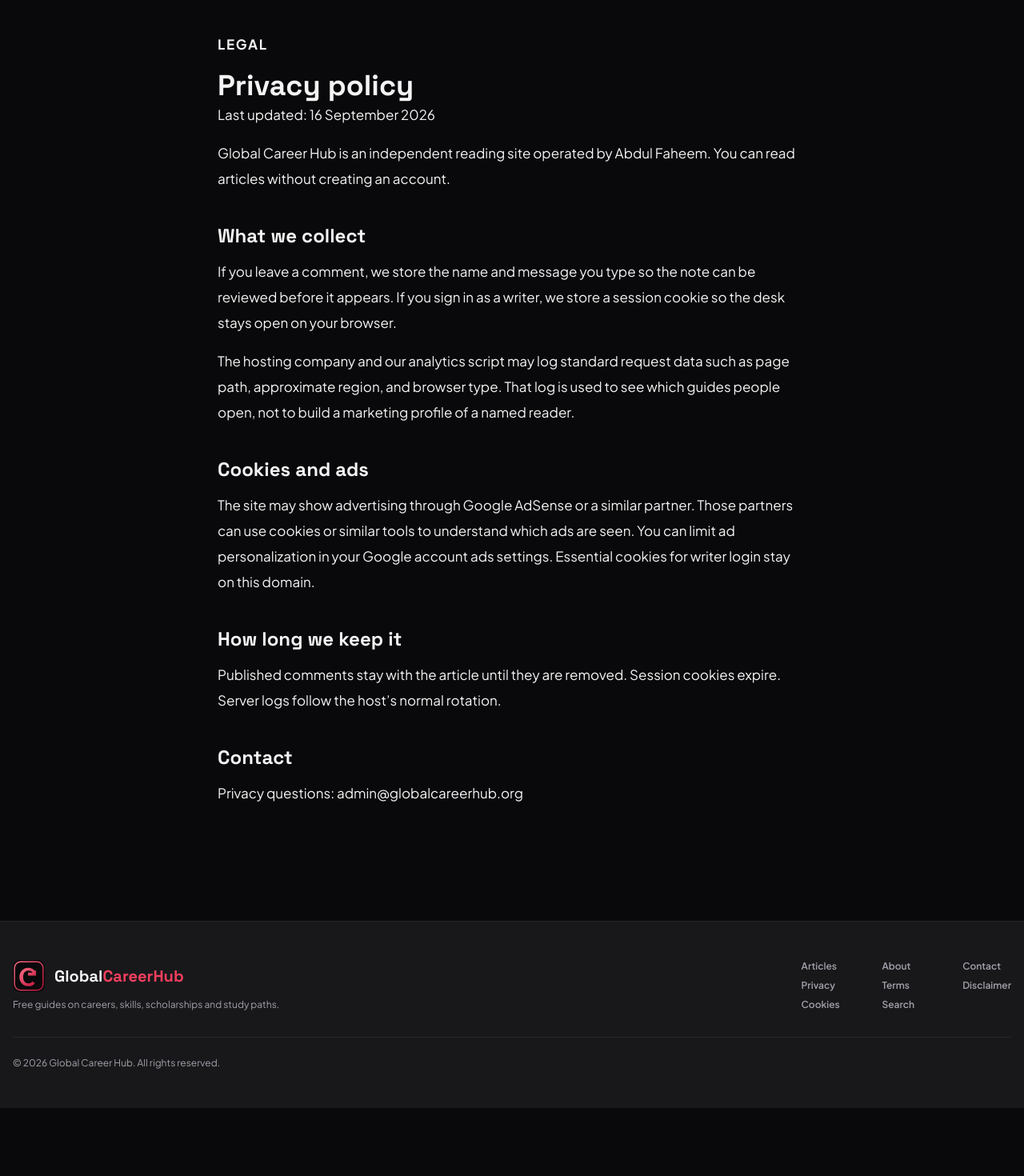
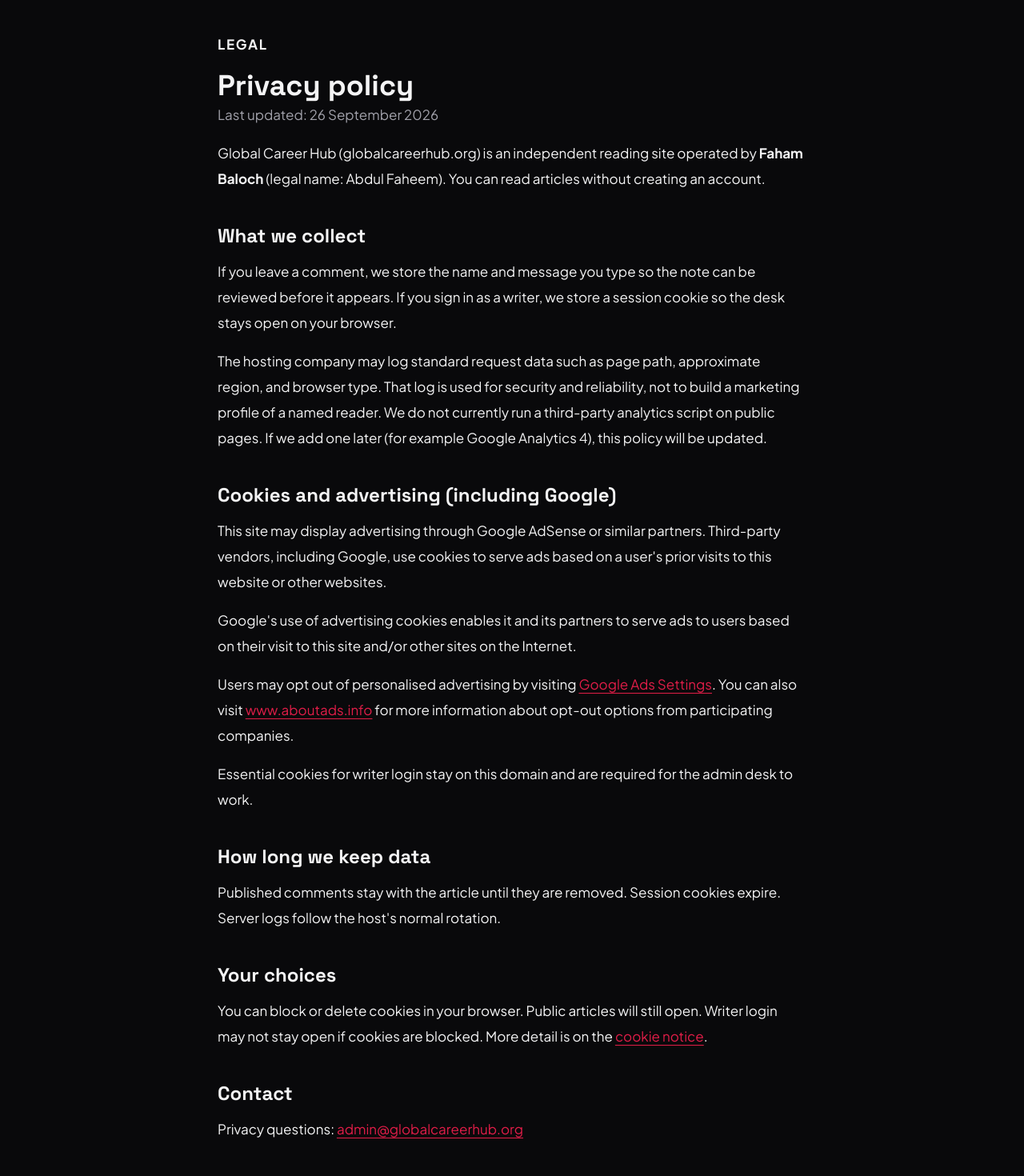
Before and after one commit to faham112/nextjs-mysql-blog, a Next.js app: page /privacy in a window 1280 px wide. Shown: the part 160-1630 px from the top of the page at 80% size. Before the commit the page ends 1545 px from the top, so only its background shows below. Built offline with nearby package versions, Linux system fonts and the light colour scheme; no server answers; the database is empty.

Commit message:
AdSense readiness: privacy/terms/cookies/about, 301 redirects for broken slugs, ads.txt

```diff
--- a/next.config.ts
+++ b/next.config.ts
@@ -12,9 +12,38 @@ const nextConfig: NextConfig = {
     ],
     unoptimized: false,
   },
+  async redirects() {
+    return [
+      // Broken internal related-post slugs → live posts
+      {
+        source: "/posts/build-a-portfolio-employers-actually-open-in-2026",
+        destination: "/posts/build-a-portfolio-employers-actually-open",
+        permanent: true,
+      },
+      {
+        source: "/posts/remote-work-skills-that-still-pass-a-hiring-screen-in-2026",
+        destination: "/posts/remote-work-skills-that-still-show-up-on-hiring-screens",
+        permanent: true,
+      },
+      {
+        source: "/posts/ai-skills-path-pakistan-2026",
+        destination: "/posts/ai-skills-employers-want-in-2026",
+        permanent: true,
+      },
+      {
+        source: "/posts/ai-tools-freelance-without-coding",
+        destination: "/category/skills",
+        permanent: true,
+      },
+      {
+        source: "/posts/how-to-keep-a-job-search-from-eating-your-whole-life",
+        destination: "/posts/sunday-reset-long-job-search",
+        permanent: true,
+      },
+    ];
+  },
   async rewrites() {
     return [
-      // Always serve uploads via API (survives missing public/ files on Hostinger)
       {
         source: "/uploads/:name",
         destination: "/api/media/:name",
--- /dev/null
+++ b/src/app/ads.txt/route.ts
@@ -0,0 +1,30 @@
+import { NextResponse } from "next/server";
+
+export const dynamic = "force-dynamic";
+
+/**
+ * Serve ads.txt for AdSense / MCM.
+ * Set ADSENSE_PUB_ID in Hostinger env (numbers only, e.g. 1234567890123456).
+ * Format required by Google: google.com, pub-XXXXXXXX, DIRECT, f08c47fec0942fa0
+ */
+export async function GET() {
+  const pub = (process.env.ADSENSE_PUB_ID || "").replace(/\D/g, "");
+  const lines: string[] = [
+    "# GlobalCareerHub ads.txt — update ADSENSE_PUB_ID after AdSense approval",
+  ];
+  if (pub.length >= 10) {
+    lines.push(`google.com, pub-${pub}, DIRECT, f08c47fec0942fa0`);
+  } else {
+    // Placeholder line so the file exists (replace after you get a publisher ID)
+    lines.push("# google.com, pub-XXXXXXXXXXXXXXXX, DIRECT, f08c47fec0942fa0");
+  }
+  lines.push("");
+
+  return new NextResponse(lines.join("\n"), {
+    status: 200,
+    headers: {
+      "Content-Type": "text/plain; charset=utf-8",
+      "Cache-Control": "public, max-age=3600",
+    },
+  });
+}
--- a/src/app/cookies/page.tsx
+++ b/src/app/cookies/page.tsx
@@ -1,18 +1,44 @@
 import type { Metadata } from "next";
 import Link from "next/link";
+
 export const metadata: Metadata = {
   title: "Cookies",
-  description: "How cookies are used on Global Career Hub.",
+  description: "How cookies are used on Global Career Hub, including advertising cookies.",
   alternates: { canonical: "/cookies" },
 };
+
 export default function CookiesPage() {
   return (
     <article className="prose-blog mx-auto max-w-3xl px-4 py-16">
       <p className="text-xs font-bold uppercase tracking-widest text-brand-600">Legal</p>
       <h1 className="font-heading text-4xl font-extrabold">Cookie notice</h1>
-      <p>A cookie is a small file stored by your browser. This site uses a session cookie after a writer signs in. Analytics and advertising partners may set their own cookies when those scripts are active.</p>
-      <p>You can block or delete cookies in your browser. The public articles will still open. Writer login may not stay open if cookies are blocked.</p>
-      <p>More detail sits in the <Link href="/privacy">privacy policy</Link>.</p>
+      <p className="text-xs" style={{ color: "var(--muted)" }}>
+        Last updated: 26 September 2026
+      </p>
+      <p>
+        A cookie is a small file stored by your browser. This site uses a session cookie after a
+        writer signs in so the admin desk stays open.
+      </p>
+      <p>
+        When advertising is enabled, third-party vendors — including Google — may use cookies to
+        serve ads based on prior visits to this site and other sites. You can manage personalised
+        ads at{" "}
+        <a href="https://adssettings.google.com" rel="noopener noreferrer" target="_blank">
+          Google Ads Settings
+        </a>{" "}
+        and learn more at{" "}
+        <a href="https://www.aboutads.info" rel="noopener noreferrer" target="_blank">
+          aboutads.info
+        </a>
+        .
+      </p>
+      <p>
+        You can block or delete cookies in your browser. Public articles will still open. Writer
+        login may not stay open if cookies are blocked.
+      </p>
+      <p>
+        More detail sits in the <Link href="/privacy">privacy policy</Link>.
+      </p>
     </article>
   );
 }
--- a/src/app/privacy/page.tsx
+++ b/src/app/privacy/page.tsx
@@ -1,25 +1,85 @@
 import type { Metadata } from "next";
+import Link from "next/link";
+
 export const metadata: Metadata = {
   title: "Privacy policy",
-  description: "How Global Career Hub collects and uses information, including cookies and advertising.",
+  description:
+    "How Global Career Hub collects and uses information, including cookies and Google advertising.",
   alternates: { canonical: "/privacy" },
 };
+
 export default function PrivacyPage() {
   return (
     <article className="prose-blog mx-auto max-w-3xl px-4 py-16">
       <p className="text-xs font-bold uppercase tracking-widest text-brand-600">Legal</p>
       <h1 className="font-heading text-4xl font-extrabold">Privacy policy</h1>
-      <p className="text-xs text-slate-500">Last updated: 16 September 2026</p>
-      <p>Global Career Hub is an independent reading site operated by Abdul Faheem. You can read articles without creating an account.</p>
+      <p className="text-xs" style={{ color: "var(--muted)" }}>
+        Last updated: 26 September 2026
+      </p>
+
+      <p>
+        Global Career Hub (globalcareerhub.org) is an independent reading site operated by{" "}
+        <strong>Faham Baloch</strong> (legal name: Abdul Faheem). You can read articles without
+        creating an account.
+      </p>
+
       <h2>What we collect</h2>
-      <p>If you leave a comment, we store the name and message you type so the note can be reviewed before it appears. If you sign in as a writer, we store a session cookie so the desk stays open on your browser.</p>
-      <p>The hosting company and our analytics script may log standard request data such as page path, approximate region, and browser type. That log is used to see which guides people open, not to build a marketing profile of a named reader.</p>
-      <h2>Cookies and ads</h2>
-      <p>The site may show advertising through Google AdSense or a similar partner. Those partners can use cookies or similar tools to understand which ads are seen. You can limit ad personalization in your Google account ads settings. Essential cookies for writer login stay on this domain.</p>
-      <h2>How long we keep it</h2>
-      <p>Published comments stay with the article until they are removed. Session cookies expire. Server logs follow the host’s normal rotation.</p>
+      <p>
+        If you leave a comment, we store the name and message you type so the note can be reviewed
+        before it appears. If you sign in as a writer, we store a session cookie so the desk stays
+        open on your browser.
+      </p>
+      <p>
+        The hosting company may log standard request data such as page path, approximate region, and
+        browser type. That log is used for security and reliability, not to build a marketing
+        profile of a named reader. We do not currently run a third-party analytics script on public
+        pages. If we add one later (for example Google Analytics 4), this policy will be updated.
+      </p>
+
+      <h2>Cookies and advertising (including Google)</h2>
+      <p>
+        This site may display advertising through Google AdSense or similar partners. Third-party
+        vendors, including Google, use cookies to serve ads based on a user&apos;s prior visits to
+        this website or other websites.
+      </p>
+      <p>
+        Google&apos;s use of advertising cookies enables it and its partners to serve ads to users
+        based on their visit to this site and/or other sites on the Internet.
+      </p>
+      <p>
+        Users may opt out of personalised advertising by visiting{" "}
+        <a href="https://adssettings.google.com" rel="noopener noreferrer" target="_blank">
+          Google Ads Settings
+        </a>
+        . You can also visit{" "}
+        <a href="https://www.aboutads.info" rel="noopener noreferrer" target="_blank">
+          www.aboutads.info
+        </a>{" "}
+        for more information about opt-out options from participating companies.
+      </p>
+      <p>
+        Essential cookies for writer login stay on this domain and are required for the admin desk
+        to work.
+      </p>
+
+      <h2>How long we keep data</h2>
+      <p>
+        Published comments stay with the article until they are removed. Session cookies expire.
+        Server logs follow the host&apos;s normal rotation.
+      </p>
+
+      <h2>Your choices</h2>
+      <p>
+        You can block or delete cookies in your browser. Public articles will still open. Writer
+        login may not stay open if cookies are blocked. More detail is on the{" "}
+        <Link href="/cookies">cookie notice</Link>.
+      </p>
+
       <h2>Contact</h2>
-      <p>Privacy questions: admin@globalcareerhub.org</p>
+      <p>
+        Privacy questions:{" "}
+        <a href="mailto:admin@globalcareerhub.org">admin@globalcareerhub.org</a>
+      </p>
     </article>
   );
 }
--- a/src/app/terms/page.tsx
+++ b/src/app/terms/page.tsx
@@ -1,26 +1,49 @@
 import type { Metadata } from "next";
 import Link from "next/link";
+
 export const metadata: Metadata = {
   title: "Terms of use",
   description: "Terms for reading and reusing material on Global Career Hub.",
   alternates: { canonical: "/terms" },
 };
+
 export default function TermsPage() {
   return (
     <article className="prose-blog mx-auto max-w-3xl px-4 py-16">
       <p className="text-xs font-bold uppercase tracking-widest text-brand-600">Legal</p>
       <h1 className="font-heading text-4xl font-extrabold">Terms of use</h1>
-      <p className="text-xs text-slate-500">Last updated: 16 September 2026</p>
-      <p>By using globalcareerhub.org you agree to these terms. If you do not agree, leave the site.</p>
+      <p className="text-xs" style={{ color: "var(--muted)" }}>
+        Last updated: 26 September 2026
+      </p>
+      <p>
+        By using globalcareerhub.org you agree to these terms. If you do not agree, leave the site.
+      </p>
       <h2>The writing is educational</h2>
-      <p>Guides describe approaches that have helped readers think more clearly about work and study. They are not legal, immigration, or financial advice. Deadlines and rules change. Check the official body before you apply.</p>
+      <p>
+        Guides describe approaches that help readers think more clearly about work and study. They
+        are not legal, immigration, or financial advice. Deadlines and rules change. Check the
+        official body before you apply.
+      </p>
       <h2>Ownership</h2>
-      <p>Text and original images on this site belong to Abdul Faheem unless a credit says otherwise. You may quote a short passage with a link back. Do not copy a full article onto another site without written permission.</p>
+      <p>
+        Text and original images on this site belong to <strong>Faham Baloch</strong> (legal name:
+        Abdul Faheem) unless a credit says otherwise. You may quote a short passage with a link
+        back. Do not copy a full article onto another site without written permission.
+      </p>
       <h2>Your comments</h2>
-      <p>Do not post spam, insults, or anyone else’s private details. We can refuse or remove a comment.</p>
+      <p>
+        Do not post spam, insults, or anyone else&apos;s private details. We can refuse or remove a
+        comment.
+      </p>
       <h2>Liability</h2>
-      <p>The site is provided as it stands. We are not responsible for decisions you make after reading a guide, or for content on websites we link to.</p>
-      <p>Questions: <Link href="/contact">contact page</Link> or admin@globalcareerhub.org</p>
+      <p>
+        The site is provided as it stands. We are not responsible for decisions you make after
+        reading a guide, or for content on websites we link to.
+      </p>
+      <p>
+        Questions: <Link href="/contact">contact page</Link> or{" "}
+        <a href="mailto:admin@globalcareerhub.org">admin@globalcareerhub.org</a>
+      </p>
     </article>
   );
 }
```
Also changed, not shown: src/app/about/page.tsx (+30 -9 lines).
